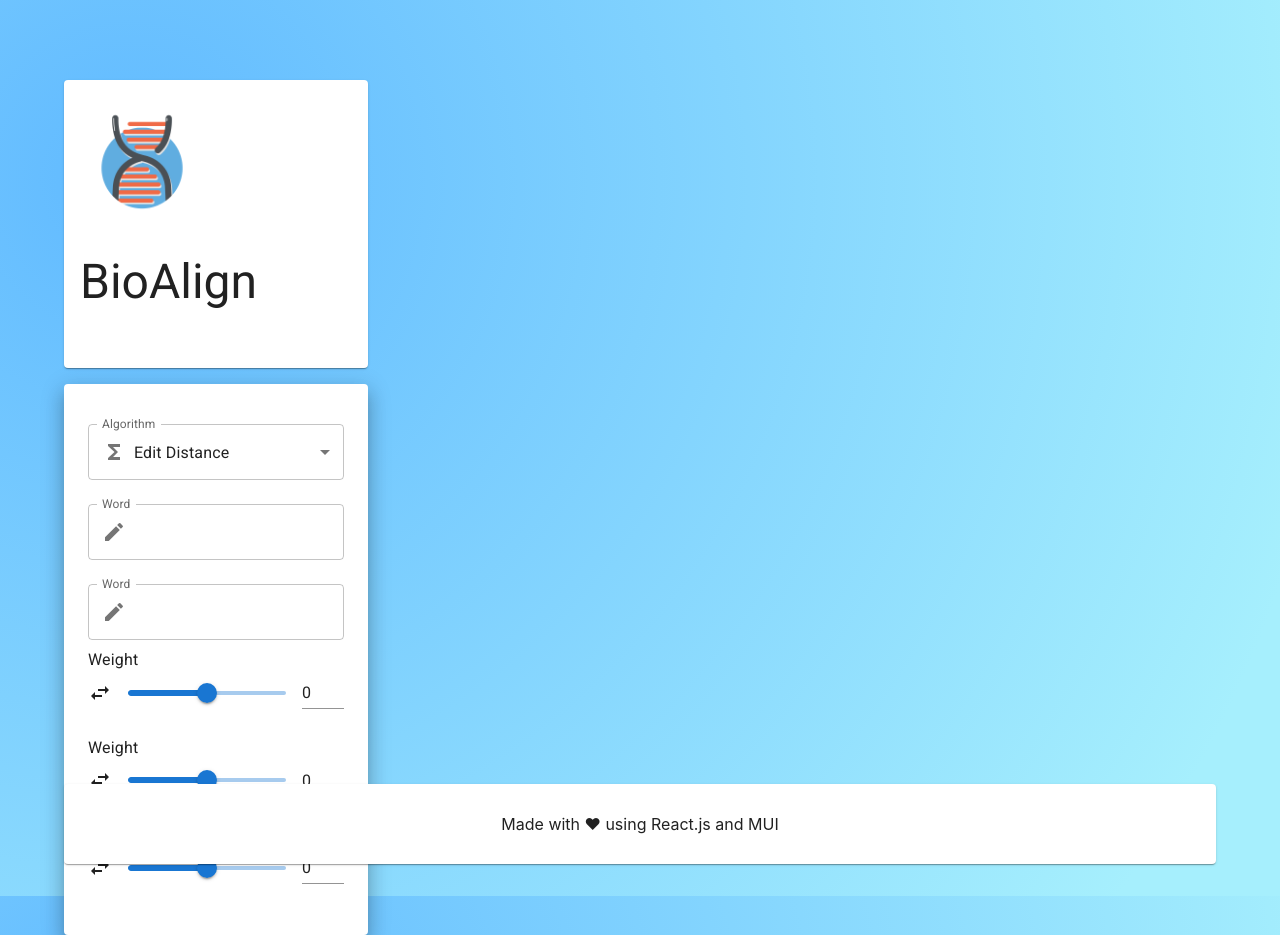
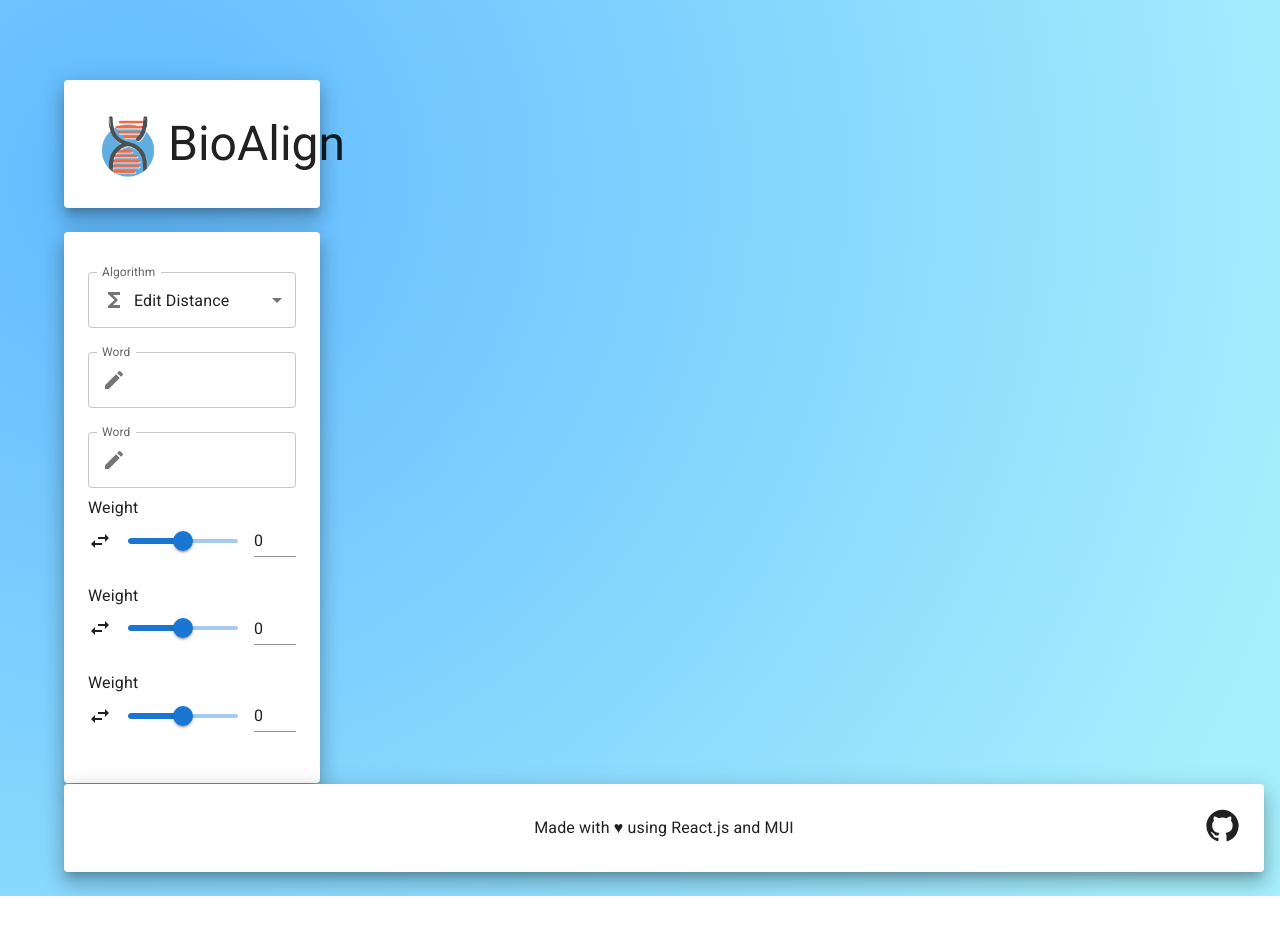
Before and after one commit to francescopastore/bio-align, a React (Create React App) app: page / in a window 1280 px wide. After the commit the page ends 896 px from the top, so only its background shows below. Built offline with nearby package versions, Linux system fonts and the light colour scheme.

Commit message:
Update app structure using Box and Paper instead of div and Card

```diff
--- a/src/App.js
+++ b/src/App.js
@@ -1,14 +1,35 @@
 import React from 'react'
+
+import Box from '@mui/material/Box'
+
+import AppHeader from './components/AppHeader.js'
 import AppForm from './components/AppForm.js'
 import AppFooter from './components/AppFooter.js'
 
 function App() {
   return (
     <>
-      <AppForm></AppForm>
+      <Box sx={style.container}>
+        <Box sx={style.inner}>
+          <AppHeader></AppHeader>
+        </Box>
+        <AppForm></AppForm>
+      </Box>
       <AppFooter></AppFooter>
     </>
   )
 }
 
+const style = {
+  container: {
+    position: 'absolute',
+    top: '10vh',
+    left: '5vw',
+    width: '20vw',
+  },
+  inner: {
+    mb: 3,
+  },
+}
+
 export default App
--- a/src/components/AppCard.js
+++ /dev/null
@@ -1,11 +0,0 @@
-import * as React from 'react'
-import Card from '@mui/material/Card'
-import CardContent from '@mui/material/CardContent'
-
-export default function AppCard(props) {
-  return (
-    <Card sx={{ mb: 2 }}>
-      <CardContent>{props.children}</CardContent>
-    </Card>
-  )
-}
--- /dev/null
+++ b/src/components/AppContainer.js
@@ -0,0 +1,10 @@
+import * as React from 'react'
+import Paper from '@mui/material/Paper'
+
+export default function AppContainer(props) {
+  return (
+    <Paper sx={{ p: 3, ...props.style }} elevation={12}>
+      {props.children}
+    </Paper>
+  )
+}
--- a/src/components/AppFooter.js
+++ b/src/components/AppFooter.js
@@ -1,25 +1,55 @@
 import * as React from 'react'
 
-import Card from '@mui/material/Card'
+import Box from '@mui/material/Box'
+import Typography from '@mui/material/Typography'
+import GitHubIcon from '@mui/icons-material/GitHub'
+
+import AppContainer from './AppContainer'
 
 export default function AppForm() {
   return (
-    <Card sx={style.card}>
-      <div style={style.text}>Made with ♥ using React.js and MUI</div>
-    </Card>
+    <AppContainer style={style.container}>
+      <Box sx={style.inner}>
+        <Box></Box>
+        <Box sx={style.center}>
+          <Typography sx={style.text}>
+            Made with ♥ using React.js and MUI
+          </Typography>
+        </Box>
+        <Box sx={style.right}>
+          <GitHubIcon sx={style.icon} fontSize="large" onClick={openGithub} />
+        </Box>
+      </Box>
+    </AppContainer>
   )
 }
 
+function openGithub() {
+  window.open('https://github.com/francescopastore/bio-align', '_blank')
+}
+
 const style = {
-  card: {
+  container: {
     position: 'absolute',
     top: '98vh',
     left: '5vw',
     width: '90vw',
-    height: '10vh',
+    height: '5vh',
+  },
+  inner: {
+    display: 'grid',
+    gridTemplateColumns: 'repeat(3, 1fr)',
   },
   text: {
-    lineHeight: '10vh',
+    lineHeight: '5vh',
+  },
+  icon: {
+    cursor: 'pointer',
+  },
+  center: {
     textAlign: 'center',
   },
+  right: {
+    textAlign: 'right',
+  },
 }
--- a/src/components/AppForm.js
+++ b/src/components/AppForm.js
@@ -1,29 +1,20 @@
 import * as React from 'react'
-import Paper from '@mui/material/Card'
 
-import AppHeader from './AppHeader'
-import FormSelectAlgorithm from './FormSelectAlgorithm'
-import FormInputWord from './FormInputWord'
-import FormInputNumber from './FormInputNumber'
+import AppContainer from './AppContainer'
+
+import FormSelectAlgorithm from './AppForm/FormSelectAlgorithm'
+import FormInputWord from './AppForm/FormInputWord'
+import FormInputNumber from './AppForm/FormInputNumber'
 
 export default function AppForm() {
   return (
-    <div style={appForm}>
-      <AppHeader></AppHeader>
-      <Paper sx={{ p: 3, width: '20vw' }} elevation="12">
+    <AppContainer>
       <FormSelectAlgorithm></FormSelectAlgorithm>
       <FormInputWord></FormInputWord>
       <FormInputWord></FormInputWord>
       <FormInputNumber></FormInputNumber>
       <FormInputNumber></FormInputNumber>
       <FormInputNumber></FormInputNumber>
-      </Paper>
-    </div>
+    </AppContainer>
   )
 }
-
-const appForm = {
-  position: 'absolute',
-  top: '10vh',
-  left: '5vw',
-}
--- a/src/components/AppHeader.js
+++ b/src/components/AppHeader.js
@@ -1,29 +1,40 @@
 import * as React from 'react'
+
+import Box from '@mui/material/Box'
+import Avatar from '@mui/material/Avatar'
 import Typography from '@mui/material/Typography'
 
-import AppCard from './AppCard'
+import AppContainer from './AppContainer'
 
 export default function AppHeader() {
   return (
-    <AppCard>
-      <img
-        style={style.logo}
-        src={process.env.PUBLIC_URL + '/icon.png'}
-        alt="app icon"
-        width="124px"
-      ></img>
-      <Typography style={style.title} variant="h3" component="h1">
-        BioAlign
-      </Typography>
-    </AppCard>
+    <AppContainer>
+      <Box sx={style.container}>
+        <Avatar
+          sx={style.logo}
+          src={process.env.PUBLIC_URL + '/icon.png'}
+          alt="app icon"
+        />
+        <Typography sx={style.title} variant="h3" component="h1">
+          BioAlign
+        </Typography>
+      </Box>
+    </AppContainer>
   )
 }
 
+const height = '80px'
+
 const style = {
+  container: {
+    display: 'flex',
+    flexDirection: 'row',
+  },
   logo: {
-    float: 'left',
+    width: height,
+    height: height,
   },
   title: {
-    lineHeight: '124px',
+    lineHeight: height,
   },
 }
```
Also changed, not shown: src/components/AppForm/FormInputNumber.js (renamed from src/components/FormInputNumber.js), src/components/AppForm/FormInputWord.js (renamed from src/components/FormInputWord.js), src/components/AppForm/FormSelectAlgorithm.js (renamed from src/components/FormSelectAlgorithm.js). Lines whose indentation alone changed are shown as unchanged.
